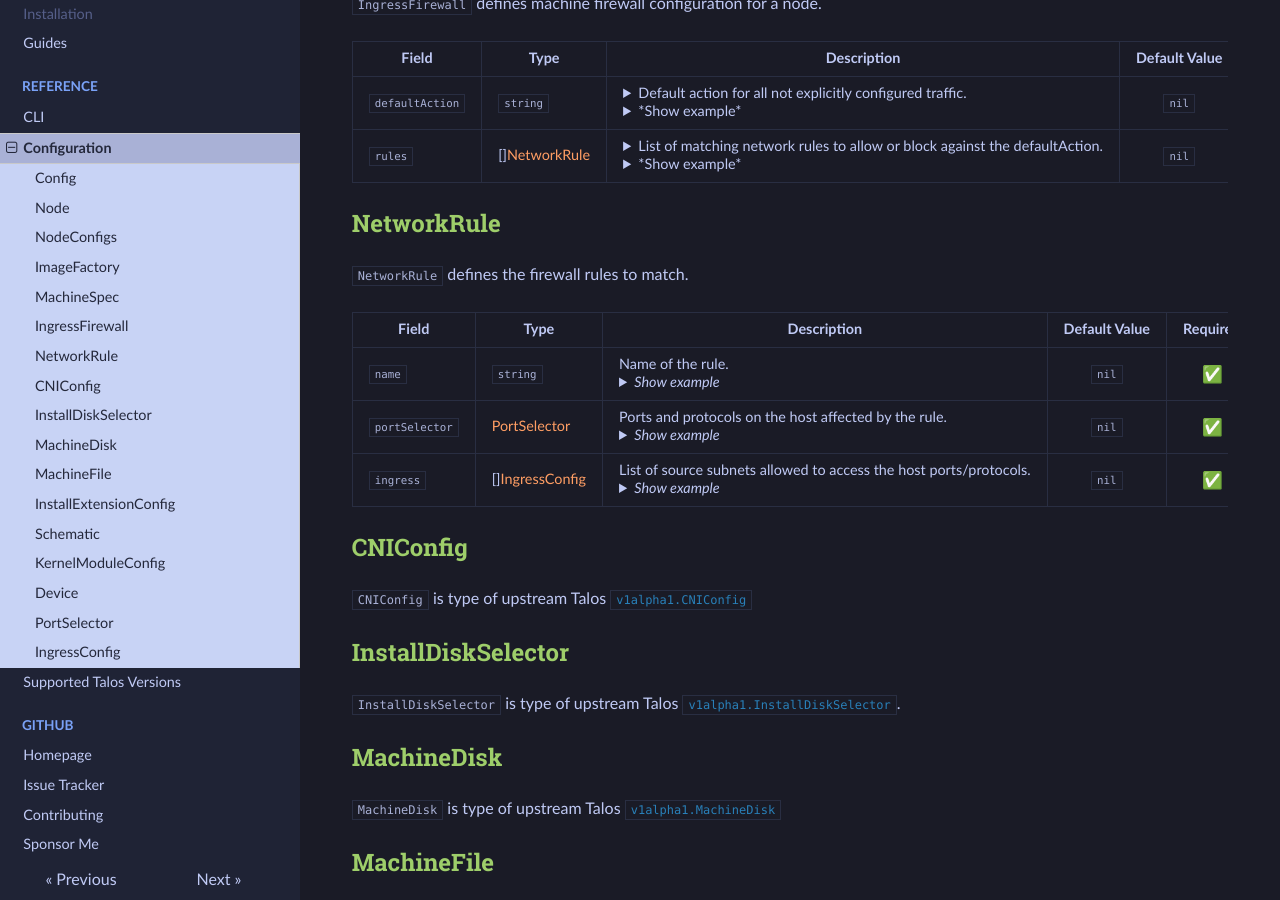
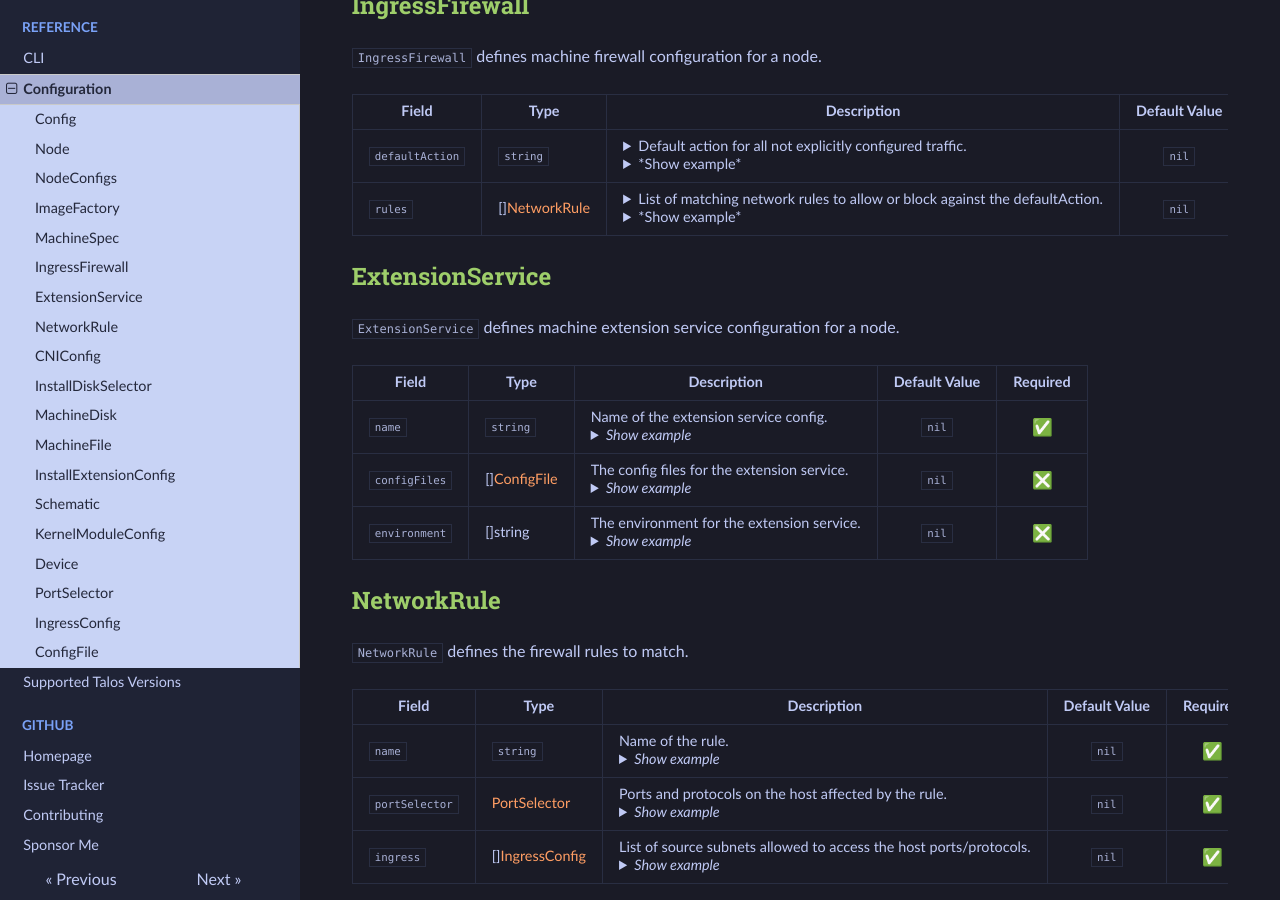
Before and after one commit to budimanjojo/talhelper, an MkDocs documentation site: the page built from docs/docs/reference/configuration.md, in a window 1280 px wide and 900 px high, scrolled down 3558 px. Built offline with MkDocs 1.6.1, drawn with Linux system fonts in a browser that asks for light colours; emoji names are drawn with the system emoji font; some of the changed text lies outside the part shown.

Commit message:
docs(ref): add `extensionServices` docs
Signed-off-by: budimanjojo <budimanjojo@gmail.com>

````diff
--- a/docs/docs/reference/configuration.md
+++ b/docs/docs/reference/configuration.md
@@ -443,6 +443,24 @@ ingressFirewall:
 </tr>
 
 <tr markdown="1">
+<td markdown="1">`extensionServices`</td>
+<td markdown="1">[][ExtensionService](#extensionservice)</td>
+<td markdown="1">Machine extension services specification for the node.<details><summary>*Show example*</summary>
+```yaml
+extensionServices:
+  - name: nut-client
+    configFiles:
+      - content: MONITOR upsmonHost 1 remote pass password
+        mountPath: /usr/local/etc/nut/upsmon.conf
+    environment:
+      - UPS_NAME=ups
+```
+</summary></td>
+<td markdown="1" align="center">`nil`</td>
+<td markdown="1" align="center">:negative_squared_cross_mark:</td>
+</tr>
+
+<tr markdown="1">
 <td markdown="1">`nodeLabels`</td>
 <td markdown="1">map[string]string</td>
 <td markdown="1">Labels to be added to the node.<details><summary>*Show example*</summary>
@@ -788,6 +806,56 @@ rules:
 
 </table>
 
+## ExtensionService
+
+`ExtensionService` defines machine extension service configuration for a node.
+
+<table markdown="1">
+<tr markdown="1">
+<th markdown="1">Field</th><th>Type</th><th>Description</th><th>Default Value</th><th>Required</th>
+</tr>
+
+<tr markdown="1">
+<td markdown="1">`name`</td>
+<td markdown="1">`string`</td>
+<td markdown="1">Name of the extension service config.<details><summary>*Show example*</summary>
+```yaml
+name: nut-client
+```
+</details></td>
+<td markdown="1" align="center">`nil`</td>
+<td markdown="1" align="center">:white_check_mark:</td>
+</tr>
+
+<tr markdown="1">
+<td markdown="1">`configFiles`</td>
+<td markdown="1">[][ConfigFile](#configfile)</td>
+<td markdown="1">The config files for the extension service.<details><summary>*Show example*</summary>
+```yaml
+configFiles:
+  - content: MONITOR upsmonHost 1 remote pass password
+    mountPath: /usr/local/etc/nut/upsmon.conf
+```
+</details></td>
+<td markdown="1" align="center">`nil`</td>
+<td markdown="1" align="center">:negative_squared_cross_mark:</td>
+</tr>
+
+<tr markdown="1">
+<td markdown="1">`environment`</td>
+<td markdown="1">[]string</td>
+<td markdown="1">The environment for the extension service.<details><summary>*Show example*</summary>
+```yaml
+environment:
+  - UPS_NAME=ups
+```
+</details></td>
+<td markdown="1" align="center">`nil`</td>
+<td markdown="1" align="center">:negative_squared_cross_mark:</td>
+</tr>
+
+</table>
+
 ## NetworkRule
 
 `NetworkRule` defines the firewall rules to match.
@@ -879,3 +947,7 @@ ingress:
 ## IngressConfig
 
 `IngressConfig` is type of upstream Talos <a href="https://www.talos.dev/latest/reference/configuration/network/networkruleconfig/#NetworkRuleConfig.ingress" target="_blank">`network.IngressConfig`</a>
+
+## ConfigFile
+
+`ConfigFile` is type of upstream Talos <a href="https://www.talos.dev/v1.7/reference/configuration/extensions/extensionserviceconfig/#ExtensionServiceConfig.configFiles" target="_blank">`extensions.ConfigFile`</a>
````
